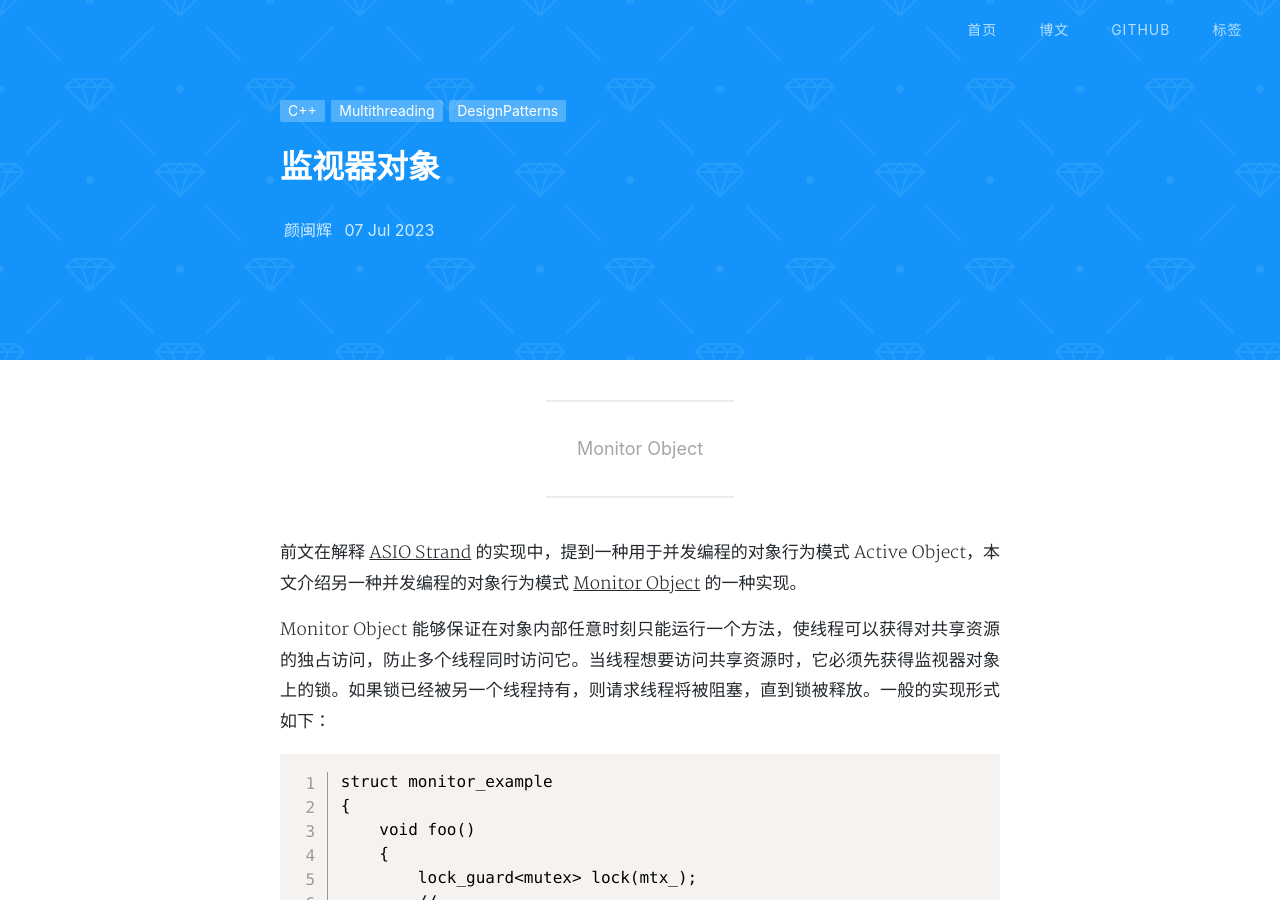
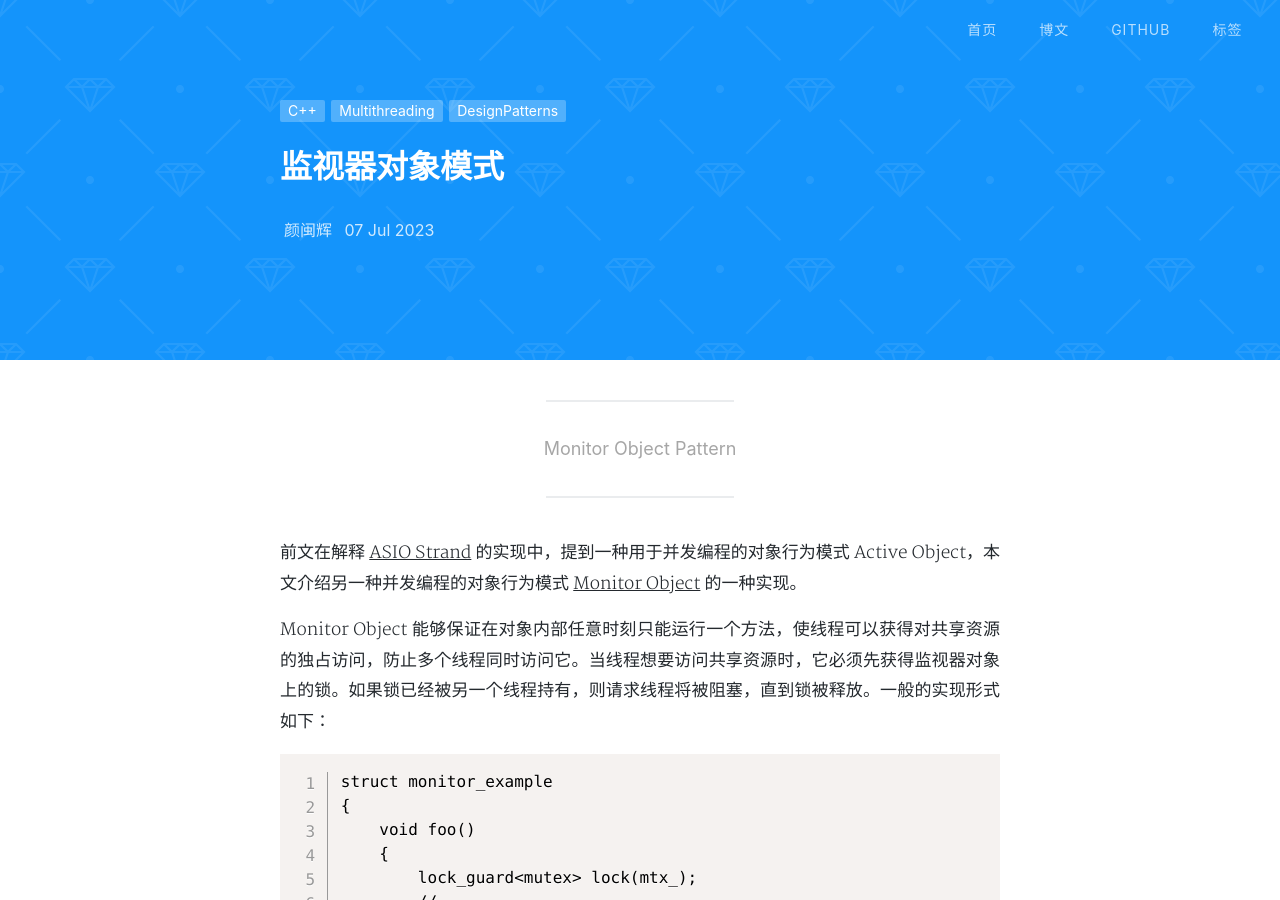
Before and after one commit to yanminhui/yanminhui.github.io, a Jekyll site: the page built from _posts/articles/2023-07-07-monitor-object-pattern.md, in a window 1280 px wide and 900 px high. Built offline with Jekyll 4.4.1, drawn with Linux system fonts in a browser that asks for light colours; nearby versions of some CDN libraries; a style sheet for code colours, icons or effects is not loaded.

Commit message:
Rename monitor object

```diff
--- a/_posts/articles/2023-07-07-monitor-object.md
+++ b/_posts/articles/2023-07-07-monitor-object-pattern.md
@@ -1,8 +1,8 @@
 ---
 
 layout: post
-title: '监视器对象'
-subtitle: 'Monitor Object'
+title: '监视器对象模式'
+subtitle: 'Monitor Object Pattern'
 date: 2023-07-07
 categories: [article]
 tags: ['C++', 'Multithreading', 'DesignPatterns']
```
